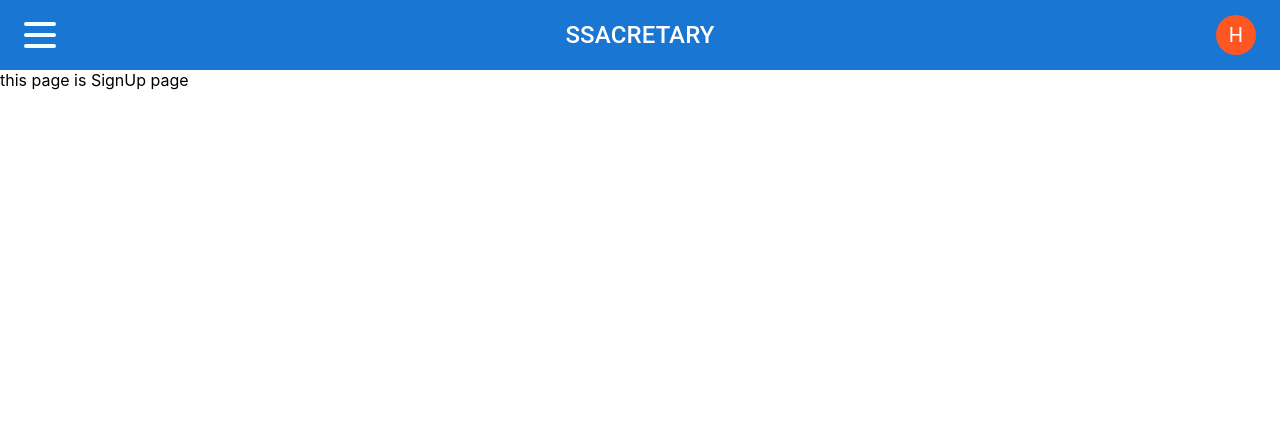
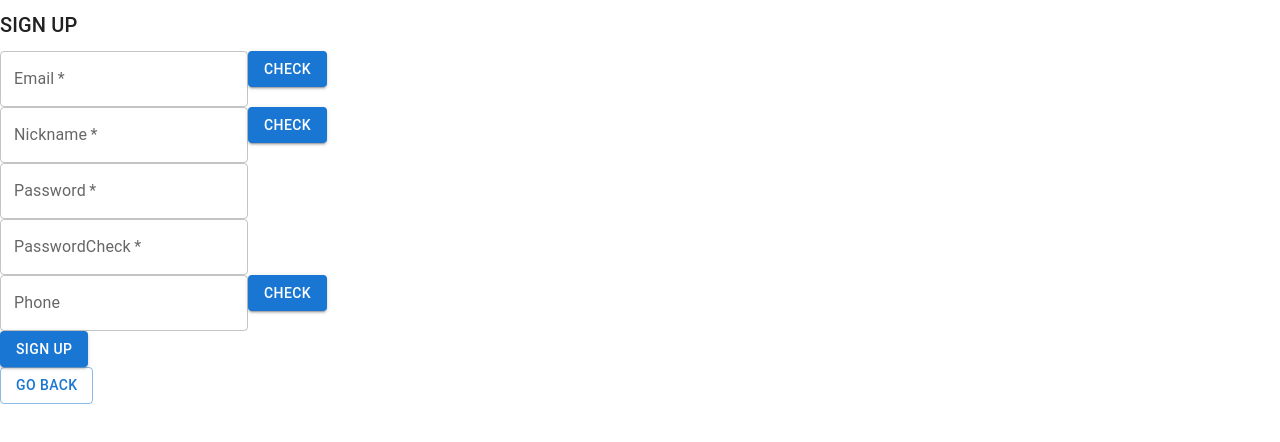
Before and after one commit to wony5248/SSACRETARY, a React (Create React App) app in the folder frontend/: page /signup in a window 1280 px wide. Shown: the top 442 px of the page. Built offline with nearby package versions, Linux system fonts and the light colour scheme.

Commit message:
feat: basic signup page before adding function and style

```diff
--- /dev/null
+++ b/frontend/src/pages/Signup/index.css
@@ -0,0 +1,16 @@
+.headline {
+  width: 80px;
+  height: 24px;
+  overflow: visible;
+  white-space: pre-wrap;
+  word-wrap: break-word;
+  word-break: break-word;
+  font-weight: 500;
+  font-style: normal;
+  font-family: "Roboto", sans-serif;
+  color: rgba(0, 0, 0, 0.87);
+  font-size: 20px;
+  letter-spacing: 0.15000000596046448px;
+  line-height: 1.2;
+  text-align: left;
+}
--- a/frontend/src/pages/Signup/index.tsx
+++ b/frontend/src/pages/Signup/index.tsx
@@ -1,39 +1,42 @@
 import React from "react";
-import styled from "styled-components";
-import AAtag from "../../components/Atag";
-import { useMediaQuery } from "react-responsive";
-import AppAppBar from "../../views/AppAppBar";
-import { Headerdiv, Bodydiv, Settingdiv } from "../Settingprofile/style";
-const Desktop = ({ children }: any) => {
-  const isDesktop = useMediaQuery({ minWidth: 613 });
-  return isDesktop ? children : null;
-};
-const Tablet = ({ children }: any) => {
-  const isTablet = useMediaQuery({ minWidth: 613, maxWidth: 1060 });
-  return isTablet ? children : null;
-};
-const Mobile = ({ children }: any) => {
-  const isMobile = useMediaQuery({ maxWidth: 612 });
-  return isMobile ? children : null;
-};
+import TextField from "@mui/material/TextField";
+import Button from "@mui/material/Button";
+import "./index.css";
+
 const SignUp = () => {
-  const isMobile = useMediaQuery({ maxWidth: 612 });
   return (
     <div>
-      <AppAppBar />
-      <Desktop>this page is SignUp page</Desktop>
-      <Mobile>
-        <div>
-            <Headerdiv>Crawlings</Headerdiv>
-            <Bodydiv>
-                <Settingdiv></Settingdiv>
-                <Settingdiv></Settingdiv>
-                <Settingdiv></Settingdiv>
-                <Settingdiv></Settingdiv>
-                <Settingdiv></Settingdiv>
-            </Bodydiv>
-            </div>this page is SignUp page111
-      </Mobile>
+      <h1 className="headline">SIGN UP</h1>
+      <div>
+        <TextField name="email" label="Email" required={true} />
+        <Button name="email" variant="contained">
+          CHECK
+        </Button>
+      </div>
+      <div>
+        <TextField name="nickname" label="Nickname" required={true} />
+        <Button name="nickname" variant="contained">
+          CHECK
+        </Button>
+      </div>
+      <div>
+        <TextField name="passwordCheck" label="Password" required={true} />
+      </div>
+      <div>
+        <TextField name="passwordCheck" label="PasswordCheck" required={true} />
+      </div>
+      <div>
+        <TextField name="phone" label="Phone" />
+        <Button name="phone" variant="contained">
+          CHECK
+        </Button>
+      </div>
+      <div>
+        <Button variant="contained">SIGN UP</Button>
+      </div>
+      <div>
+        <Button variant="outlined">GO BACK</Button>
+      </div>
     </div>
   );
 };
```
